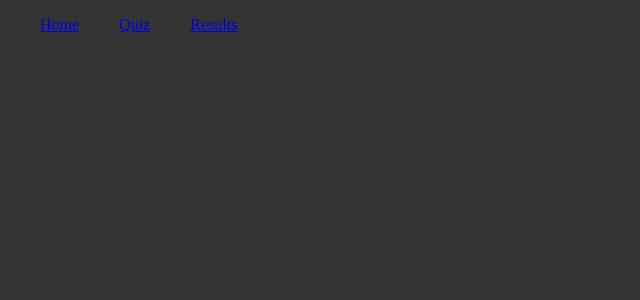
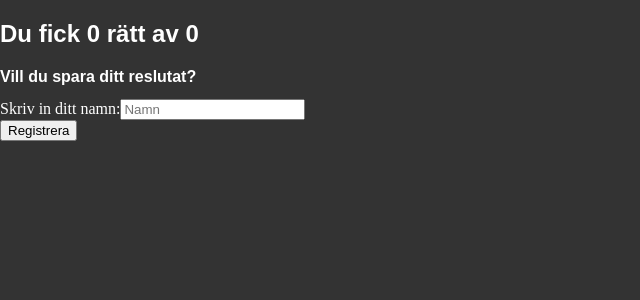
Before and after one commit to Lonela1991/Project-MyQuiz, a Vue app: page /#/registration in a window 1280 px wide. Before the commit this address had no page. Shown: the top 300 px of the page, without its empty margins (0-640 px from the left). Built offline with nearby package versions, Linux system fonts and the light colour scheme; the HTML template or start-up script is replaced by a standard one.

Commit message:
Added functionality to register quiz results in PlayerRegistration, push it to localStorage and get it and display it ResultView

```diff
--- a/src/App.vue
+++ b/src/App.vue
@@ -4,23 +4,7 @@
 </script>
 
 <template>
-  <nav>
-    <ul>
-      <li>
-        <RouterLink to="/">Home</RouterLink>
-      </li>
-    </ul>
-    <ul>
-      <li>
-        <RouterLink to="/quiz">Quiz</RouterLink>
-      </li>
-    </ul>
-    <ul>
-      <li>
-        <RouterLink to="/result">Results</RouterLink>
-      </li>
-    </ul>
-  </nav>
+
 
   <main>
     <RouterView />
--- a/src/components/AnswerOptions.vue
+++ b/src/components/AnswerOptions.vue
@@ -1,4 +1,7 @@
 <script setup>
+
+const emit = defineEmits(["updateSelectedAnswer", "nextQuestion","updateSelectedAnswer" ])
+
 const props = defineProps({
     answers: {
         type: Array,
@@ -13,8 +16,6 @@ const props = defineProps({
         required: true
     }
 })
-
-const emit = defineEmits(["answerSelected"])
 
 function onAnswerSelected(answer) {
     emit("updateSelectedAnswer", answer)
--- a/src/components/Question.vue
+++ b/src/components/Question.vue
@@ -1,4 +1,5 @@
 <script setup>
+
 const props = defineProps({
 question: {
     type: String,
--- a/src/components/Score.vue
+++ b/src/components/Score.vue
@@ -1,10 +1,11 @@
 <script setup>
+
 const props = defineProps({
    correctAnswers: {
     type: Number,
     required: true
    },
-   totalQuestions: {
+   numberOfQuestions: {
     type: Number,
     required: true
    }
@@ -14,7 +15,7 @@ const props = defineProps({
 </script>
 <template>
    <section class="correct-answers-section">
-      <p class="correct-answers"> Antal rätt: {{ correctAnswers }} av {{ totalQuestions }} </p>
+      <p class="correct-answers"> Antal rätt: {{ correctAnswers }} av {{numberOfQuestions}}</p>
     </section>
 </template>
 
--- a/src/router.js
+++ b/src/router.js
@@ -3,21 +3,35 @@ import { createRouter, createWebHashHistory } from 'vue-router';
 import HomeView from './views/HomeView.vue';
 import QuizView from './views/QuizView.vue';
 import ResultView from './views/ResultView.vue';
+import PlayerRegistration from './views/PlayerRegistration.vue';
 
-export default createRouter({
-  history: createWebHashHistory(),
-  routes: [
+
+const routes = [
   {
     component: HomeView,
+    name: 'Home',
     path: '/'
   },
   {
     component: QuizView,
+    name: 'Quiz',
     path: '/quiz'
   },
   {
+    component: PlayerRegistration,
+    name: 'PlayerRegistration',
+    path: '/registration'
+  },
+  {
     component: ResultView,
-      path: '/result'
+    name: 'ResultView',
+    path: '/results'
   },
-  ],
+]
+
+const router = createRouter({
+  history: createWebHashHistory(),
+  routes
 });
+
+export default router
--- /dev/null
+++ b/src/views/PlayerRegistration.vue
@@ -0,0 +1,69 @@
+<script setup>
+import { ref } from 'vue'
+import { useRouter, useRoute } from 'vue-router'
+
+
+const router = useRouter()
+const route = useRoute()
+
+const playerName = ref("")
+
+const result = Number(route.query.result) || 0
+const total = Number(route.query.total) || 0
+
+function addPlayerData() {
+    const newPlayer = {
+          datum: getTodaysDate(),
+          spelare: playerName.value,
+          resultat: result
+        }
+    addPlayerToLocalStorage(newPlayer)
+    playerName.value = ""
+    console.log("Ny spelare är tillagd i resultatlistan: " + JSON.stringify(newPlayer))
+    router.push({name: "ResultView"})
+}
+
+function addPlayerToLocalStorage(newPlayer) {
+    const players = getPlayersFromLocalStorage()
+        players.push(newPlayer)
+        localStorage.setItem("Resultat", JSON.stringify(players))
+}
+
+function getTodaysDate() {
+    const today = new Date()
+    let dd = today.getDate()
+    let mm = today.getMonth() + 1
+    const yyyy = today.getFullYear()
+
+    if (dd < 10) {
+        dd = "0" + dd
+    }
+    if (mm < 10) {
+        mm = "0" + mm
+    }
+    return `${dd}/${mm}/${yyyy}`
+}
+
+function getPlayersFromLocalStorage(){
+    let players = []
+        if (localStorage.getItem("Resultat")) {
+          players = JSON.parse(localStorage.getItem("Resultat"))
+        }
+        return players
+}
+
+
+</script>
+<template>
+<section class="form">
+<h1> Du fick {{result}} rätt av {{total}}</h1>
+<h2>Vill du spara ditt reslutat?</h2>
+<label for="playerName">Skriv in ditt namn:</label>
+<input type="text" id="playerName" v-model="playerName" placeholder="Namn">
+<button id="btnAddPlayerData" @click="addPlayerData">Registrera</button>
+</section>
+</template>
+
+<style scoped>
+
+</style>
--- a/src/views/QuizView.vue
+++ b/src/views/QuizView.vue
@@ -4,12 +4,16 @@ import { ref, computed } from 'vue'
 import Question from '../components/Question.vue'
 import AnswerOptions from '../components/AnswerOptions.vue'
 import Score from '../components/Score.vue'
+import { useRouter } from 'vue-router'
+
+const router = useRouter()
+
 
 const questions = ref(null)
 const selectedAnswer = ref(null)
 const correctAnswers = ref(0)
 const currentQuestionIndex = ref(0)
-
+const quizFinished = ref(false)
 
 function decodeHTML(html) {
   var txt = document.createElement("textarea");
@@ -49,7 +53,6 @@ axios.get('https://opentdb.com/api.php?amount=10&category=32&difficulty=easy&typ
     return questions
   })
 
-
 const currentQuestion = computed(() => questions.value[currentQuestionIndex.value])
 
 function handleNextQuestion() {
@@ -57,7 +60,18 @@ function handleNextQuestion() {
     currentQuestionIndex.value++
     selectedAnswer.value = null
   }
+  else {
+    quizFinished.value = true
+    router.push({
+      name: "PlayerRegistration",
+      query: {
+        result: correctAnswers.value,
+        total: questions.value.length
+      }
+    })
+  }
 }
+
 </script>
 
 <template>
@@ -66,10 +80,10 @@ function handleNextQuestion() {
 
     <AnswerOptions :answers="currentQuestion.answerOptions" :selectedAnswer="selectedAnswer"
       :correctAnswer="currentQuestion.correctAnswer" @updateSelectedAnswer="choice => selectedAnswer = choice"
-      @updateCorrectAnswers="() => correctAnswers++" @nextQuestion="handleNextQuestion" />
+      @updateCorrectAnswers="() => correctAnswers++" @nextQuestion="handleNextQuestion"
+      @answerSelected="onAnswerSelected" />
 
-    <Score :correctAnswers="correctAnswers" :totalQuestions="questions.length" />
-
+    <Score :correctAnswers="correctAnswers" :numberOfQuestions="currentQuestionIndex" />
   </section>
   <template v-else>
     <p>Laddar frågor...</p>
--- a/src/views/ResultView.vue
+++ b/src/views/ResultView.vue
@@ -1,5 +1,40 @@
+<script setup>
+import {onMounted, ref} from 'vue'
+
+const players = ref([])
+
+onMounted(() => {
+const data = localStorage.getItem("Resultat")
+if(data){
+try {
+    players.value = JSON.parse(data)
+}
+catch(error){
+console.error("Fel vid hämtning av data från localStorage", error)
+players.value=[]
+}
+}
+})
+
+
+</script>
+
 <template>
-
-<h1>Result</h1>
-
+<h1>Resultatlista</h1>
+<table>
+    <thead>
+        <tr>
+            <th>Datum</th>
+            <th>Spelare</th>
+            <th>Resultat</th>
+        </tr>
+    </thead>
+    <tbody>
+        <tr v-for="(player, index) in players" :key="index" >
+            <td>{{ player.datum || 'N/A'}} </td>
+            <td>{{ player.spelare || 'N/A'}}</td>
+            <td>{{ player.resultat || 'N/A'}}</td>
+        </tr>
+    </tbody>
+</table>
 </template>
```
Also changed, not shown: TODO.txt. Lines whose indentation alone changed are shown as unchanged.
